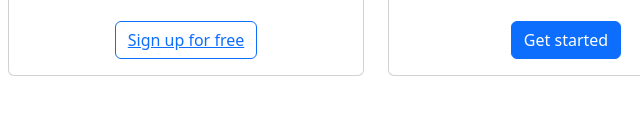
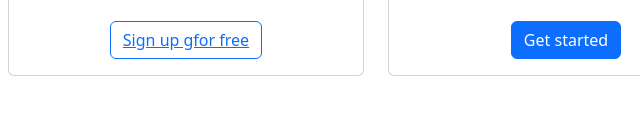
Before and after one commit to Lounigues/Lounigues.github.io, a plain HTML site: page index.html in a window 1280 px wide. Shown: the part 449-564 px from the top of the page, 74-714 px from the left. Drawn offline with nearby package versions, Linux system fonts and the light colour scheme.

Commit message:
Update index.html

```diff
--- a/index.html
+++ b/index.html
@@ -32,7 +32,7 @@
                                 <li>Email support</li>
                                 <li>Help center access</li>
                               </ul>
-                              <button type="button" class="btn btn-link border-primary">Sign up for free</button>
+                              <button type="button" class="btn btn-link border-primary">Sign up gfor free</button>
                             </div>
                           </div>
                     </div>
```
